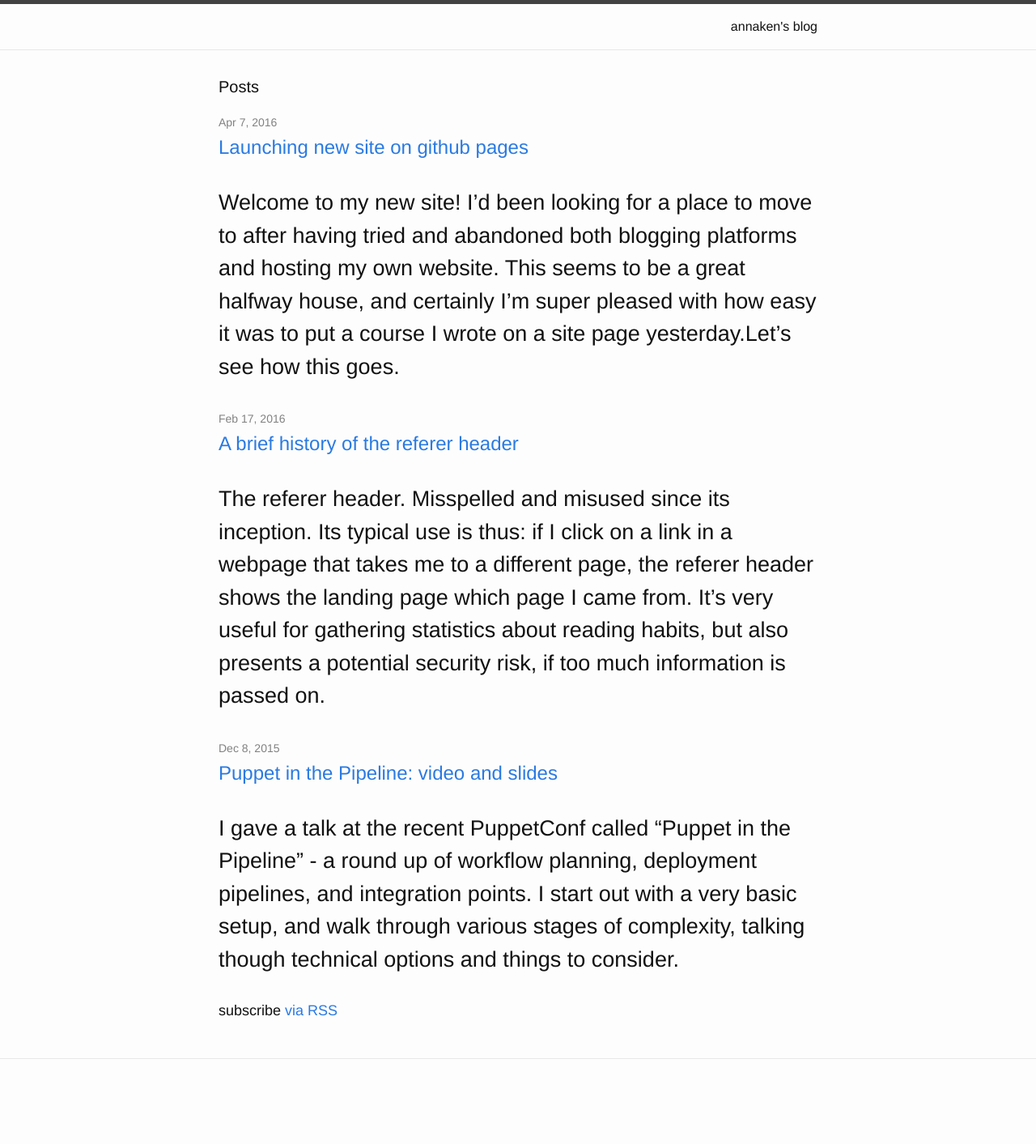
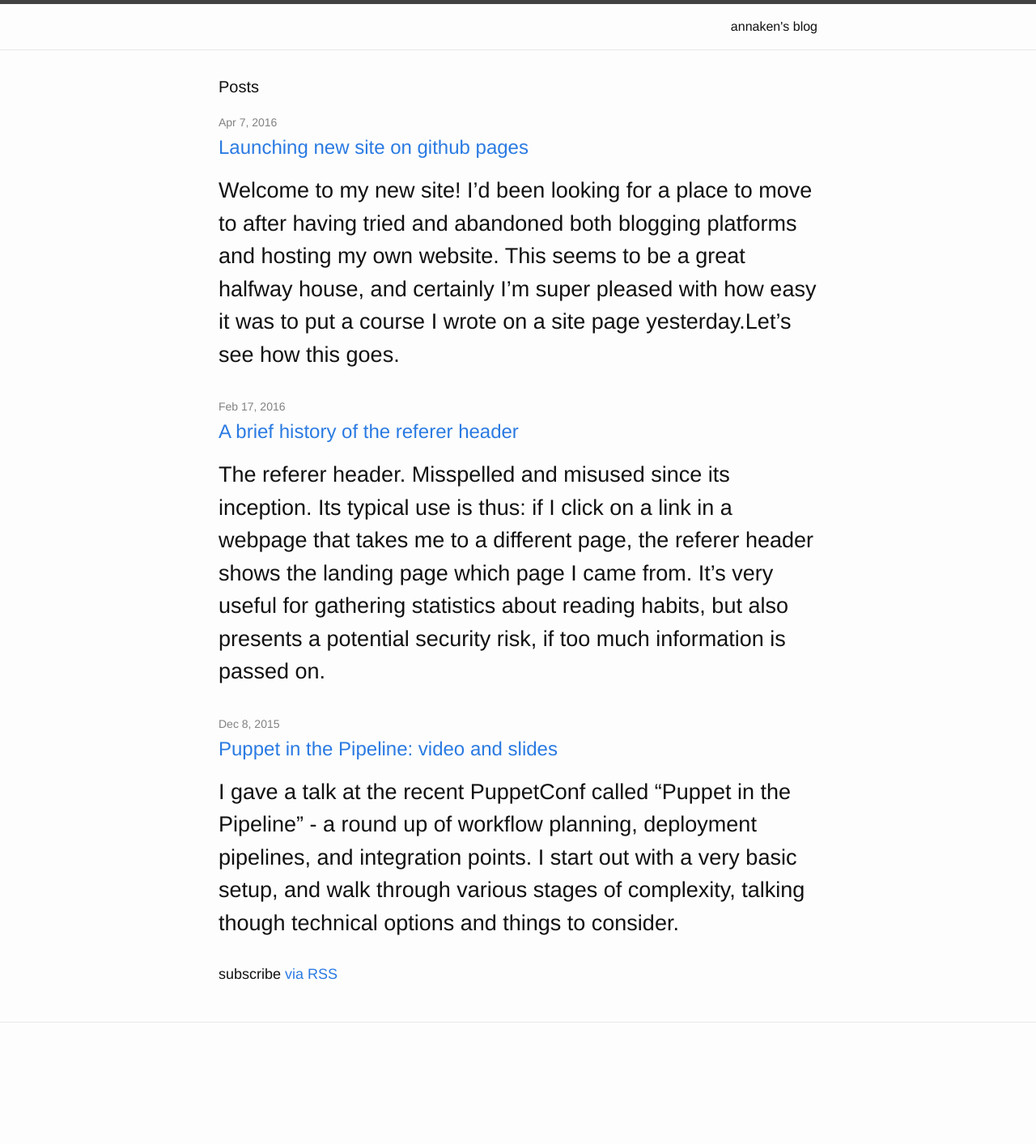
Before and after one commit to annaken/annaken.github.io, a Jekyll site: the page built from index.html, in a window 1280 px wide. Shown: the whole page at 81% size. Built offline with Jekyll 4.4.1, drawn with Linux system fonts in a browser that asks for light colours; after the commit the page ends 1368 px from its top, so only the background shows below that.

Commit message:
Clip excerpt

```diff
--- a/_includes/head.html
+++ b/_includes/head.html
@@ -4,7 +4,7 @@
   <meta name="viewport" content="width=device-width, initial-scale=1">
 
   <title>{% if page.title %}{{ page.title }}{% else %}{{ site.title }}{% endif %}</title>
-  <meta name="description" content="{% if page.excerpt %}{{ page.excerpt | strip_html | strip_newlines | truncate: 160 }}{% else %}{{ site.description }}{% endif %}">
+  <meta name="description" content="{% if page.excerpt %}{{ page.excerpt | strip_html | strip_newlines | truncate: 100 }}{% else %}{{ site.description }}{% endif %}">
 
   <link rel="stylesheet" href="{{ "/css/main.css" | prepend: site.baseurl }}">
   <link rel="canonical" href="{{ page.url | replace:'index.html','' | prepend: site.baseurl | prepend: site.url }}">
--- a/index.html
+++ b/index.html
@@ -14,7 +14,7 @@ title: annaken's blog
 
         <h2>
           <a class="post-link" href="{{ post.url | prepend: site.baseurl }}">{{ post.title }}</a>
-          <p class="post-content">{{ post.excerpt }}</p>
+          <p>{{ post.excerpt }}</p>
         </h2>
       </li>
     {% endfor %}
```
